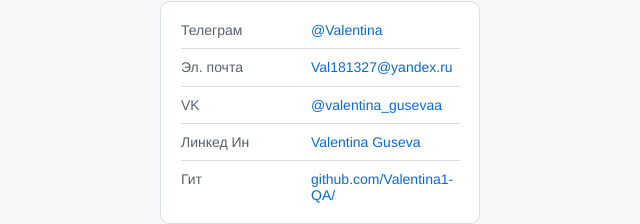
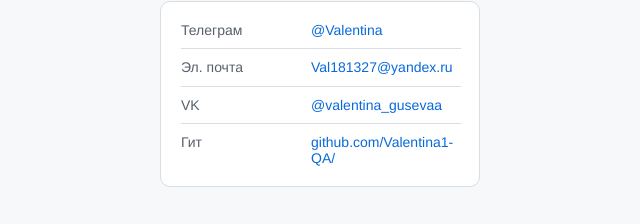
Before and after one commit to Valentina1-QA/cv, a plain HTML site: page index.html in a window 1280 px wide. Shown: the part 548-772 px from the top of the page, without its empty margins (320-960 px from the left). Drawn offline with Linux system fonts and the light colour scheme.

Commit message:
Update index.html

```diff
--- a/index.html
+++ b/index.html
@@ -34,10 +34,7 @@
               >@valentina_gusevaa</a
             >
           </li>
-          <li class="links__link">
-            <p class="links__title">Линкед Ин</p>
-            <a class="linsk__link" href="https://www.linkedin.com/in/germandolnikov/">Valentina Guseva</a>
-          </li>
+
           <li class="links__link">
             <p class="links__title">Гит</p>
             <a class="linsk__link" href="http://github.com/German-D/">github.com/Valentina1-QA/</a>
```
